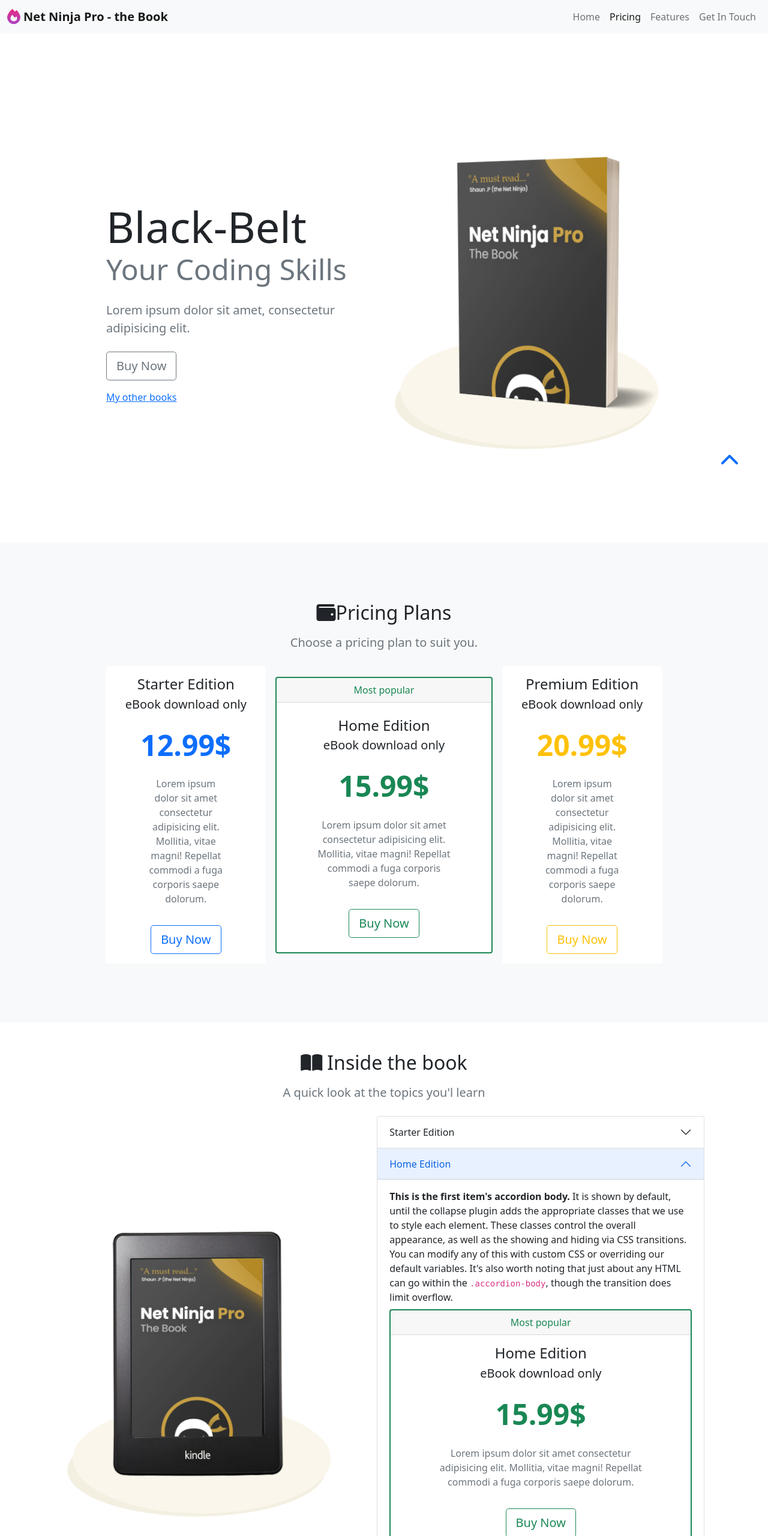
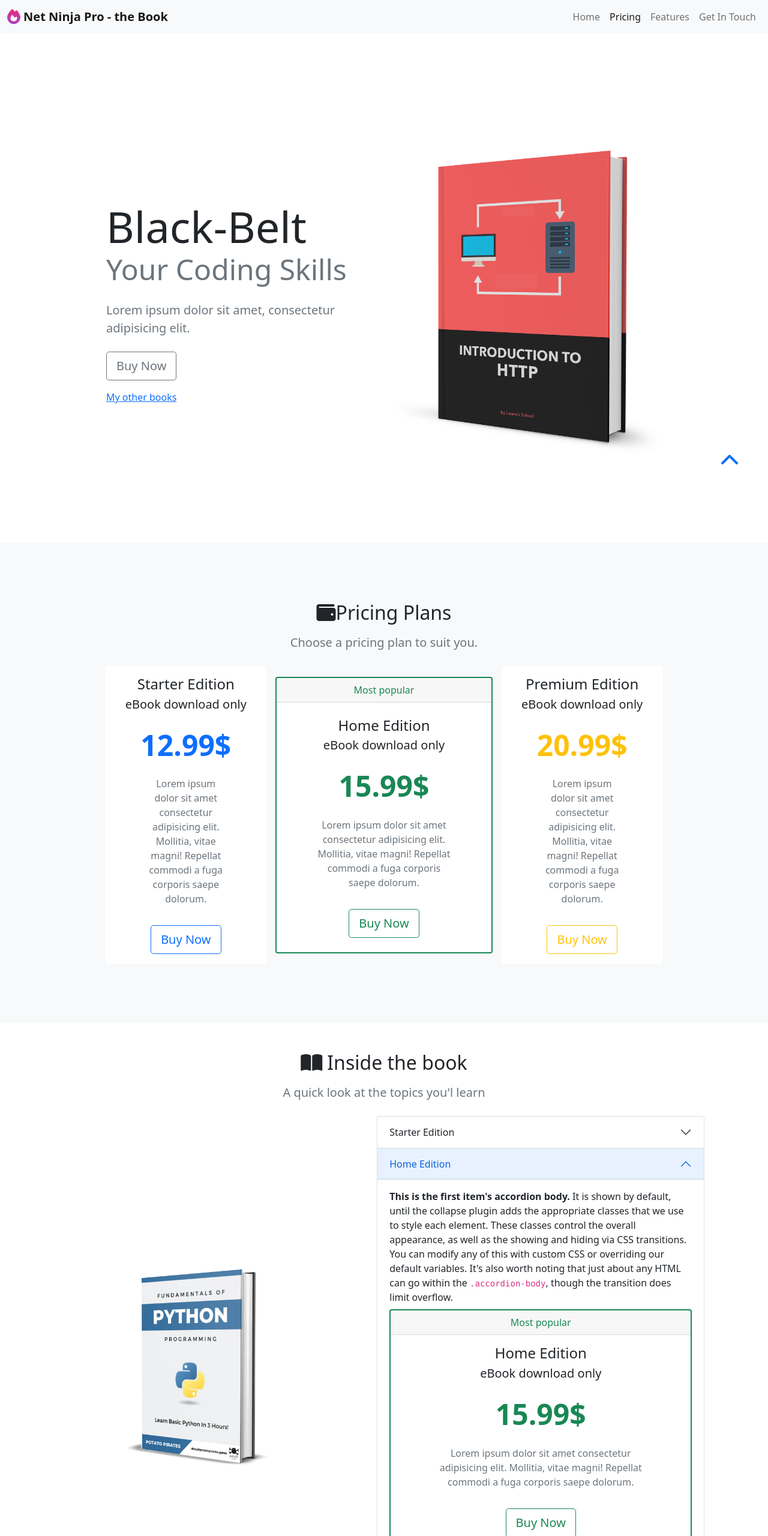
Before and after one commit to greaffer/btstrp, a website: page index.html in a window 1280 px wide. Shown: the top 2560 px of the page at 60% size. Drawn offline with nearby package versions, Linux system fonts and the light colour scheme.

Commit message:
fixed the immages

```diff
--- a/index.html
+++ b/index.html
@@ -89,7 +89,7 @@
                 </div>
             </div>
             <div class="col-md-5 text-center">
-                <img src="./assets/ebook-cover.png" class="img-fluid d-none d-md-block" alt="" data-bs-toggle="tooltip"
+                <img src="./assets/book.png" class="img-fluid d-none d-md-block" alt="" data-bs-toggle="tooltip"
                     data-bs-placement="bottom" title="Tooltip on top">
                 <span id="tag"></span>
             </div>
@@ -177,7 +177,7 @@
             </div>
             <div class="row justify-content-around">
                 <div class="col-lg-5 justify-content-center align-items-lg-center d-flex mt-5">
-                    <img src="./assets/kindle.png" class="img-fluid" alt="">
+                    <img src="./assets/Python.webp" class="img-fluid" alt="">
                 </div>
                 <div class="col-lg-6">
                     <div class="accordion" id="accordionExample">
```
Also changed, not shown: assets/Python.webp (added), assets/book.png (added), 1 other file.
